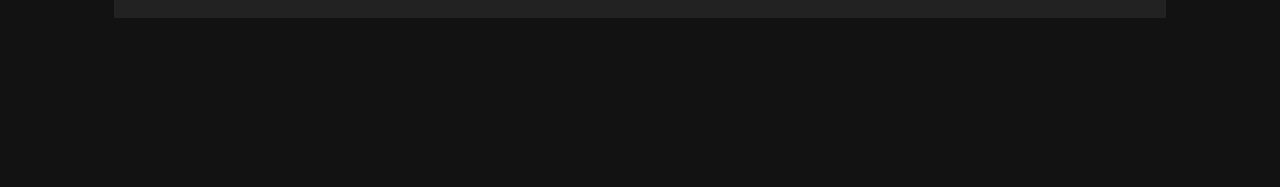
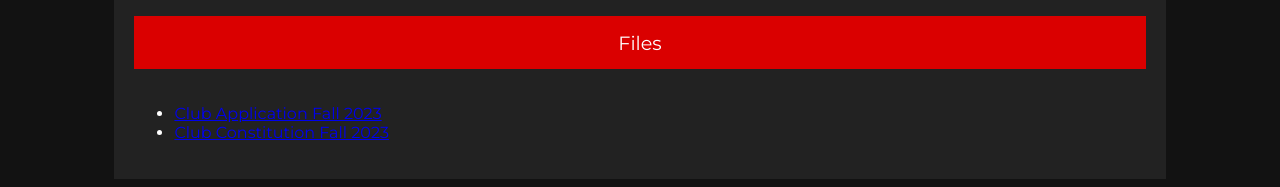
Before and after one commit to ericxu1070/ChessClubWebsite, a plain HTML site: page index.html in a window 1280 px wide. Shown: the part 1618-1805 px from the top of the page. Before the commit the page ends 1663 px from the top, so only its background shows below. Drawn offline with Linux system fonts and the light colour scheme.

Commit message:
New Links Div

```diff
--- a/index.html
+++ b/index.html
@@ -33,28 +33,54 @@
         <div class="header">
             <img alt="las positas college" src="hawk.png" width="130" height="auto"> Las Postias Community College Chess Club
         </div>
+
         <br>
+
         <div class="mainData">
+
           <div class="myDiv">
             <div class="subheader">Club Meetings</div>
           </div>
+
           <br>
+
           <center><iframe width="45%" src="https://docs.google.com/spreadsheets/d/e/2PACX-1vTLFdZGLAXIn4Axv_n-z4kXxvQ4pwgaj3MJEi1SMN_iAbnFqYIqQQdPkDVl6ZirY4hH1CHOv1PAFEVL/pubhtml"></iframe></center>
+
           <br>
+
           <div class="myDiv">
             <div class="subheader">Attendance Form</div>
           </div>
+
           <br>
+
           </center><iframe class="center" src="https://docs.google.com/forms/d/e/1FAIpQLScgZuKg5dEjA4mQ9R-TP2_z15-9i6NfPSQGPOGTVAMMc6RG_Q/viewform?embedded=true" width="640" height="675" frameborder="0" marginheight="0" marginwidth="0">Loading…</iframe></center>
+
           <br>
+
           <div class="myDiv">
               <div class="subheader">Spring 2023 Photos</div>
           </div>
-        <br>
-        <img class="center" src="Spring2023.jpg" >
-        </div>
+
           <br>
 
+          <img class="center" src="Spring2023.jpg" >
+
+
+        <br>
+
+        <div class="myDiv">
+          <div class="subheader">Files</div>
+        </div>
+
+         <br>
+
+         <ul>
+          <li><a href="Student Club Application (2023-2024) - Chess.pdf" target="_blank" rel="noopener noreferrer">Club Application Fall 2023</a></li>
+          <li><a href="Las Positas College Chess Club Constitution.pdf" target="_blank" rel="noopener noreferrer">Club Constitution Fall 2023</a></li>
+        </ul>
+
+       </div>
         <script src="scripts.js"></script>
 
     </body>
```
Lines whose indentation alone changed are shown as unchanged.
